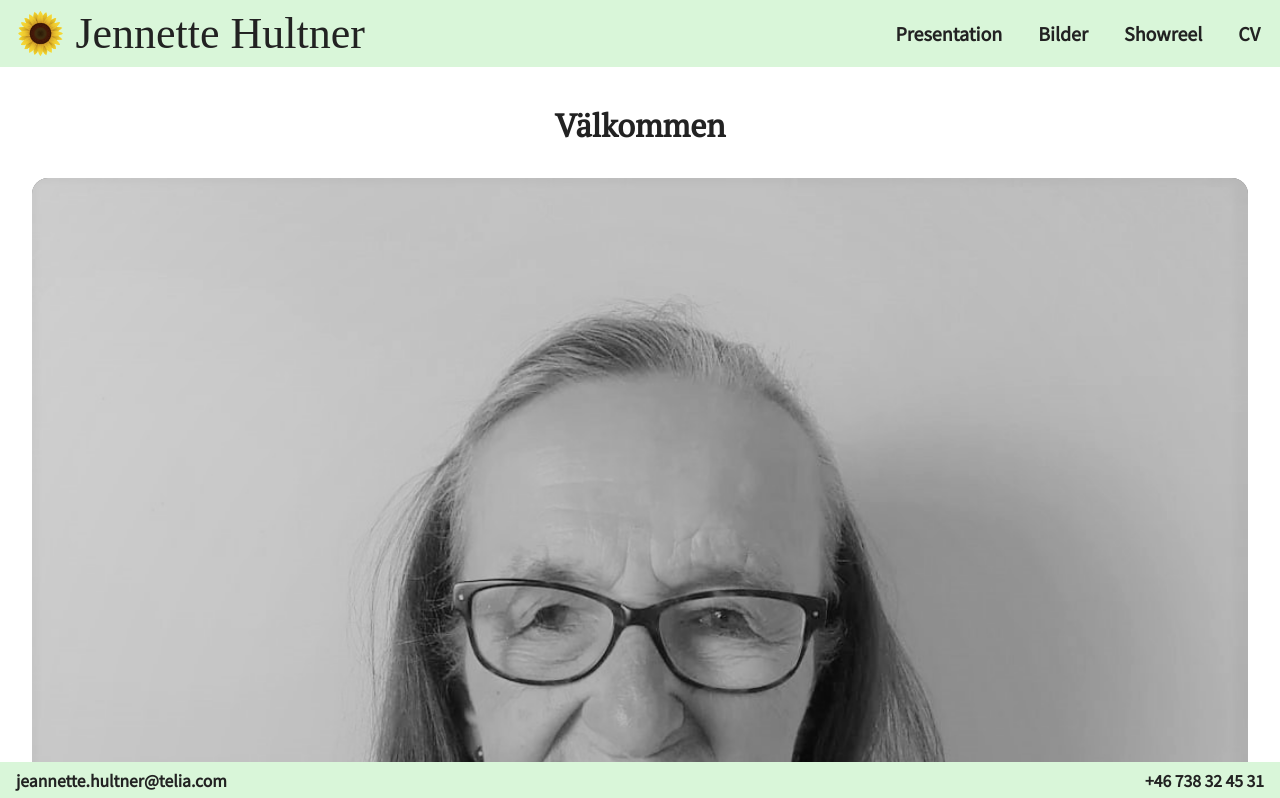
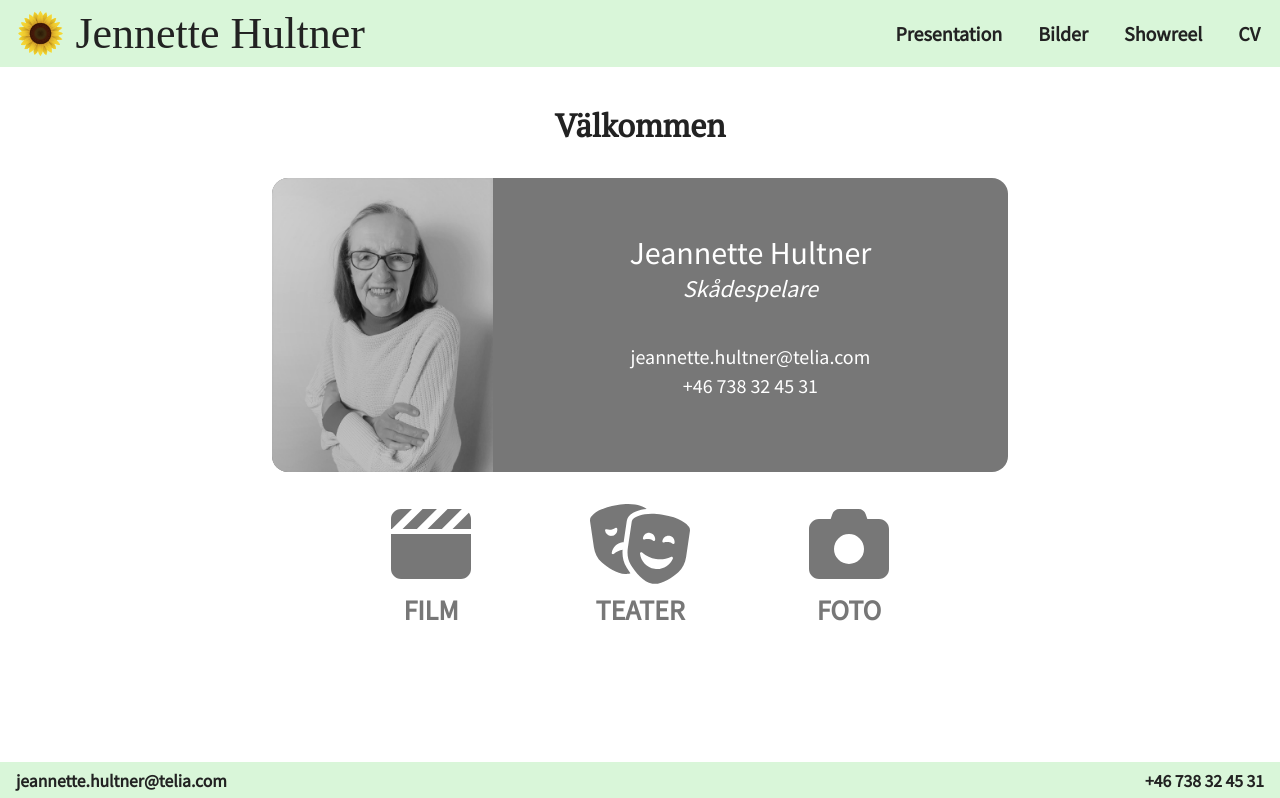
Before and after one commit to pernillafed/jeannette-hultner-resume, a React (Vite) app: page / in a window 1280 px wide. Shown: the top 798 px of the page. Built offline with nearby package versions, Linux system fonts and the light colour scheme; a web font is replaced by a local one.

Commit message:
Fixed responsive design for home page

```diff
--- a/src/pages/home/Home.jsx
+++ b/src/pages/home/Home.jsx
@@ -10,12 +10,14 @@ const Home = () => {
             <div className={styles.hero}>
                 <img src={Jeannette} alt="Jeannette Hultner" />
                 <div>
+                    <div>
                         <p className={styles.name}>Jeannette Hultner</p>
                         <p className={styles.profession}>Skådespelare</p>
                     </div>
                     <div>
                         <a href="mailto:jeannette.hultner@telia.com">jeannette.hultner@telia.com</a>
                         <a href="tel:0738324531">+46 738 32 45 31</a>
+                    </div>
                 </div>
             </div>
             <div className={styles.content}>
--- a/src/pages/home/Home.module.css
+++ b/src/pages/home/Home.module.css
@@ -1,6 +1,8 @@
 .home {
     min-height: 100vh;
-    padding: 6.5rem 2rem;
+    padding: 6.5rem 2rem 6rem 2rem;
+    max-width: 800px;
+    margin: 0 auto;
 }
 
 .home h1 {
@@ -32,6 +34,7 @@
     margin-bottom: 0.25rem;
     text-decoration: none;
     color: #fff;
+    transition: color 0.2s;
 }
 
 .name {
@@ -65,3 +68,42 @@
     font-weight: bold;
     margin-top: 0.5rem;
 }
+
+@media screen and (min-width: 576px) {
+    .home {
+        padding: 6.5rem 2rem 5.5rem 2rem;
+    }
+
+    .hero {
+        display: flex;
+        align-items: center;
+    }
+
+    .hero img {
+        width: 40%;
+        border-radius: 1rem 0 0 1rem;
+    }
+
+    .hero div {
+        margin: 0 auto;
+    }
+
+    .hero div a:hover {
+        color: #D9F6D9;
+    }
+
+    .content {
+        flex-direction: row;
+        justify-content: space-evenly;
+    }
+}
+
+@media screen and (min-width: 768px) {
+    .home {
+        padding: 6.5rem 2rem 5rem 2rem;
+    }
+
+    .hero img {
+        width: 30%;
+    }
+}
```
Lines whose indentation alone changed are shown as unchanged.
